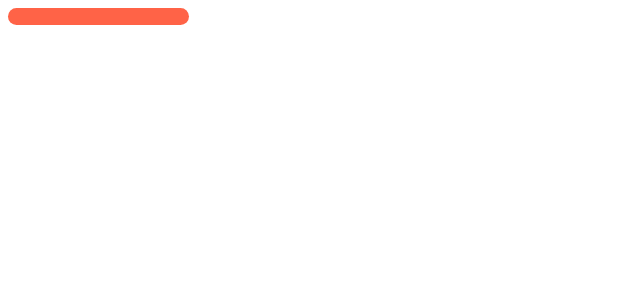
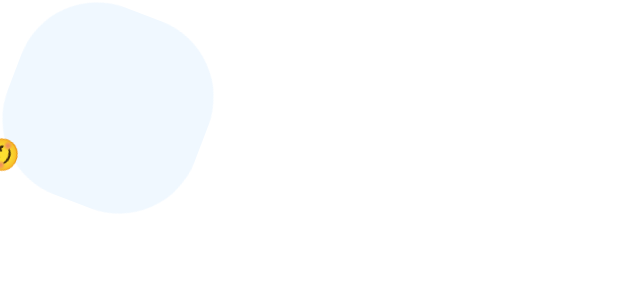
Before and after one commit to landhyun/react_master_class, a React (Create React App) app: page / in a window 1280 px wide. Shown: the top 300 px of the page, without its empty margins (0-640 px from the left). Built offline with nearby package versions, Linux system fonts and the light colour scheme.

Commit message:
#2.4 keyframes & pseudo selector

```diff
--- a/src/App.js
+++ b/src/App.js
@@ -1,22 +1,46 @@
-import styled from 'styled-components';
+import styled, {keyframes} from 'styled-components';
 
-const Father = styled.div`
+const Wrapper = styled.div`
     display: flex;
 `;
 
-const Input = styled.input.attrs({required: true, maxLength: 5})`
-    color: white;
-    background-color: tomato;
-    border: 0;
-    border-radius: 15px;
+const RotateAnimation = keyframes`
+    0% {
+        transform: rotate(0deg);
+        border-radius: 0px;
+    }
+    50% {
+        transform: rotate(360deg);
+        border-radius: 100px;
+    }
+    100% {
+        transform: rotate(0deg);
+        border-radius: 0px;
+    }
 `;
 
+const Box = styled.div`
+    height: 200px;
+    width: 200px;
+    align-items: center;
+    background-color: aliceblue;
+    animation: ${RotateAnimation} 5s linear infinite;
+    justify-content: center;
+    span {
+        font-size: 30px;
+        &:hover {
+            font-size: 45px;
+        }
+    }
+`;
 
 function App() {
     return (
-        <Father as="header">
-            <Input />
-        </Father>
+        <Wrapper as="header">
+            <Box>
+                <span>😊</span>
+            </Box>
+        </Wrapper>
     );
 }
 
```
